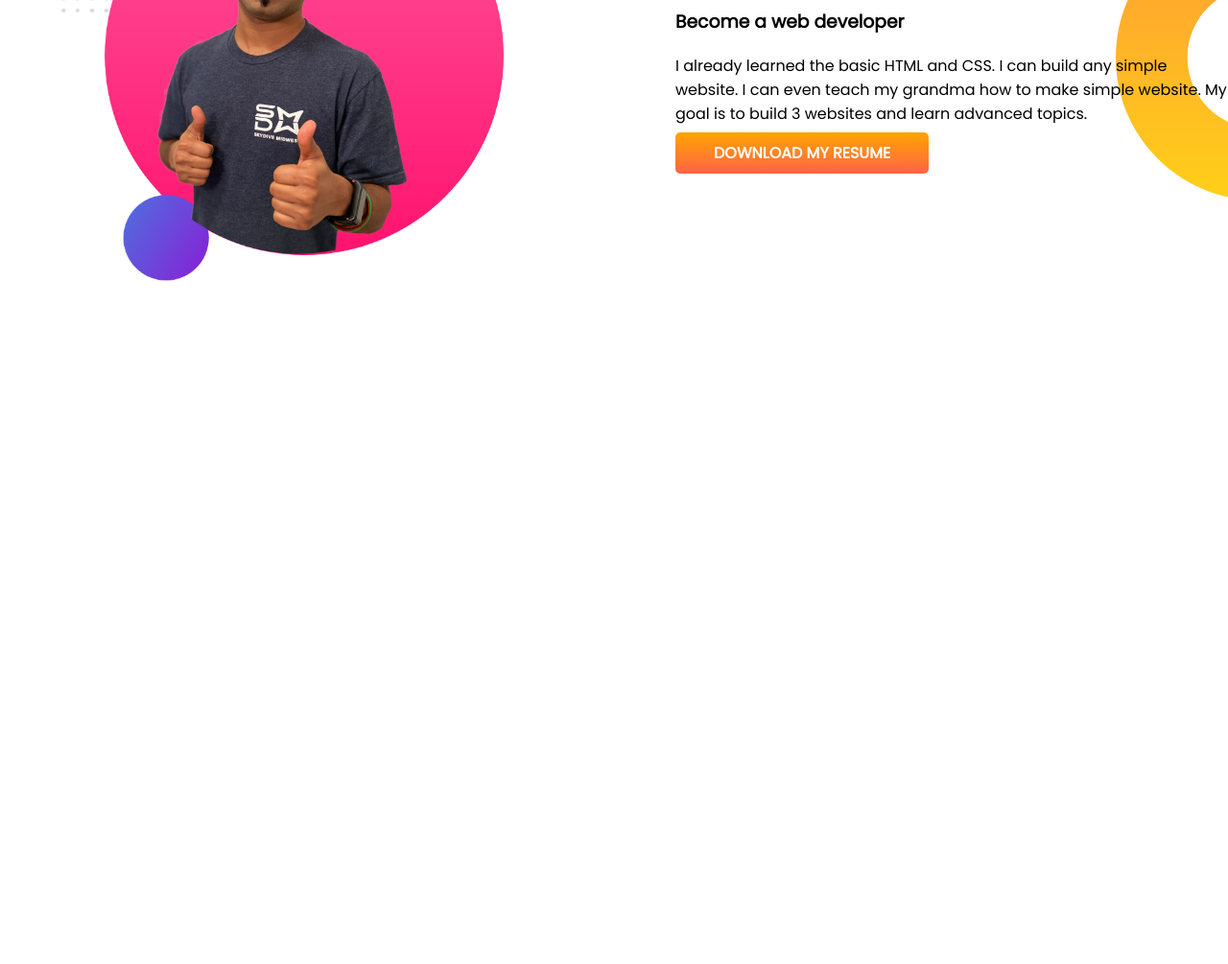
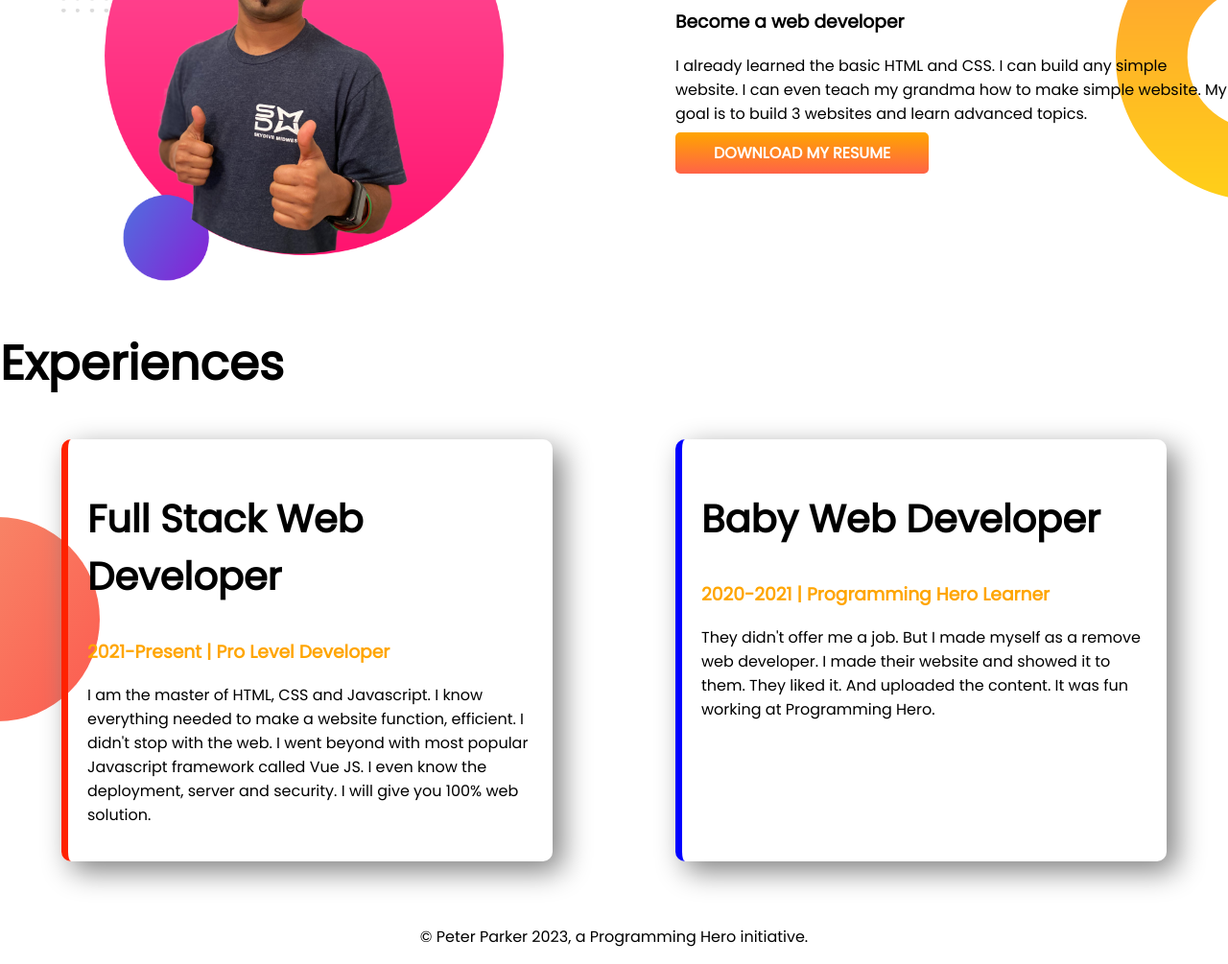
Before and after one commit to misbahulamin/developer-portfolio, a plain HTML site: page index.html in a window 1280 px wide. Shown: the part 644-1649 px from the top of the page at 96% size. Before the commit the page ends 944 px from the top, so only its background shows below. Drawn offline with Linux system fonts and the light colour scheme.

Commit message:
all design completed

```diff
--- a/index.html
+++ b/index.html
@@ -13,7 +13,7 @@
 </head>
 
 <body>
-    <section class="top-banner">
+    <section class="top-banner flexiable-container">
         <div class="half-width">
             <h1>Welcome to!</h1>
             <h1><span class="orange-color">Misbahul Amin's</span> World.</h1>
@@ -29,7 +29,7 @@
             <img src="images/jhankar.png" alt="Misbahul Amin Image Loading">
         </div>
     </section>
-    <section class="middle-banner">
+    <section class="middle-banner flexiable-container">
         <div class="half-width">
             <img src="images/jhankar2.png" alt="Misbahul Amin photo is Loading">
         </div>
@@ -40,6 +40,29 @@
             <a target="_blank" class="link-button" href="#">DOWNLOAD MY RESUME</a>
         </div>
     </section>
-
+    <section class="experience-area">
+        <h1>Experiences</h1>
+        <div class="flexiable-container">
+            <div id="full-stack-developer" class="experience-iteam">
+                <h2>Full Stack Web Developer</h2>
+                <h3 class="text-color">2021-Present | Pro Level Developer</h3>
+                <p>
+                    I am the master of HTML, CSS and Javascript. I know everything needed to make a website function, efficient. I didn't stop with the web. I went beyond with most popular Javascript framework called Vue JS. I even know the deployment, server and security. I will give you 100% web solution.
+                </p>
+            </div>
+            <div id="baby-web-devloper" class="experience-iteam">
+                <h2>Baby Web Developer</h2>
+                <h3 class="text-color">2020-2021 | Programming Hero Learner</h3>
+                <p>
+                    They didn't offer me a job. But I made myself as a remove web developer. I made their website and showed it to them.
+                    They liked it. And uploaded the content. It was fun working at Programming Hero.
+                </p>
+            </div>
+        </div>
+    </section>
+</body>
+<footer>
+    <p>© Peter Parker 2023, a Programming Hero initiative.</p>
+</footer>
 
 </html>
--- a/style.css
+++ b/style.css
@@ -7,12 +7,18 @@ body {
 h1 {
     font-size: 50px;
 }
+h2{
+    font-size: 40px;
+}
+.text-color{
+    color: orange;
+}
 
 .orange-color {
     color: darkorange;
 }
 
-section {
+.flexiable-container {
     display: flex;
 }
 .half-width{
@@ -40,3 +46,26 @@ section {
     background-repeat: no-repeat;
     background-position: right;
 }
+.experience-area{
+    background-image: url(images/exp-bg.png);
+    background-repeat: no-repeat;
+    background-position: left;
+    padding-bottom: 50px;
+}
+.experience-iteam{
+    width: 40%;
+    margin-left: 5%;
+    margin-right: 5%;
+    padding: 20px;
+    box-shadow: 10px 10px 30px gray;
+    border-radius: 10px;
+}
+#full-stack-developer{
+    border-left: 7px solid rgb(255, 34, 0);
+}
+#baby-web-devloper{
+    border-left: 7px solid blue;
+}
+footer p{
+    text-align: center;
+}
```
